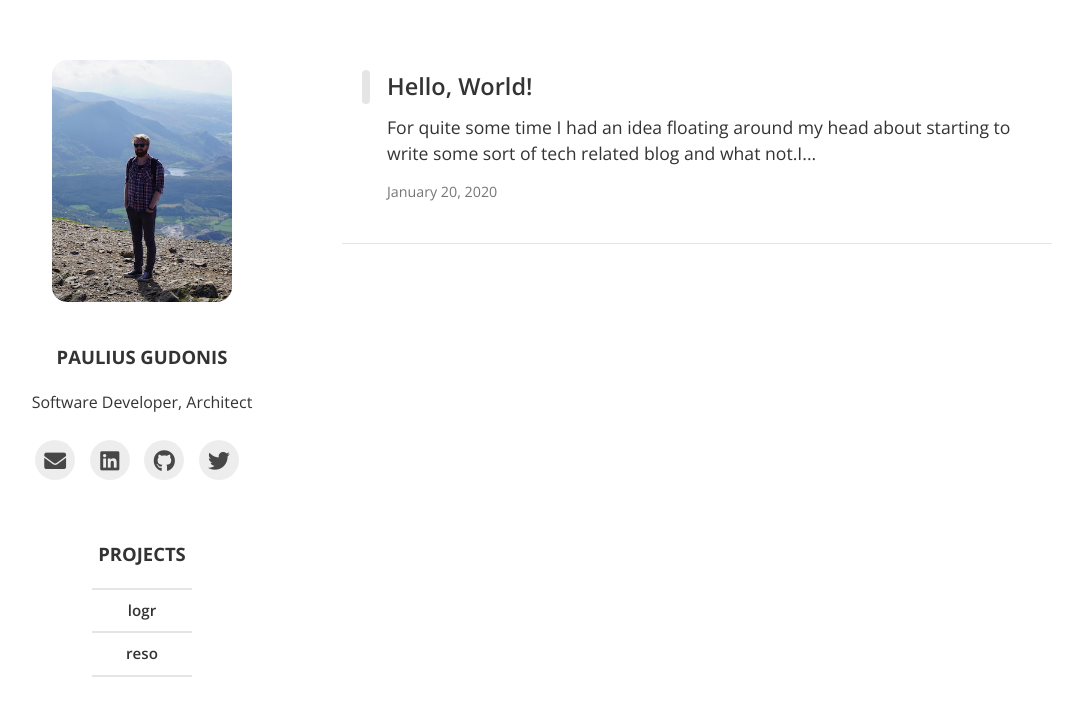
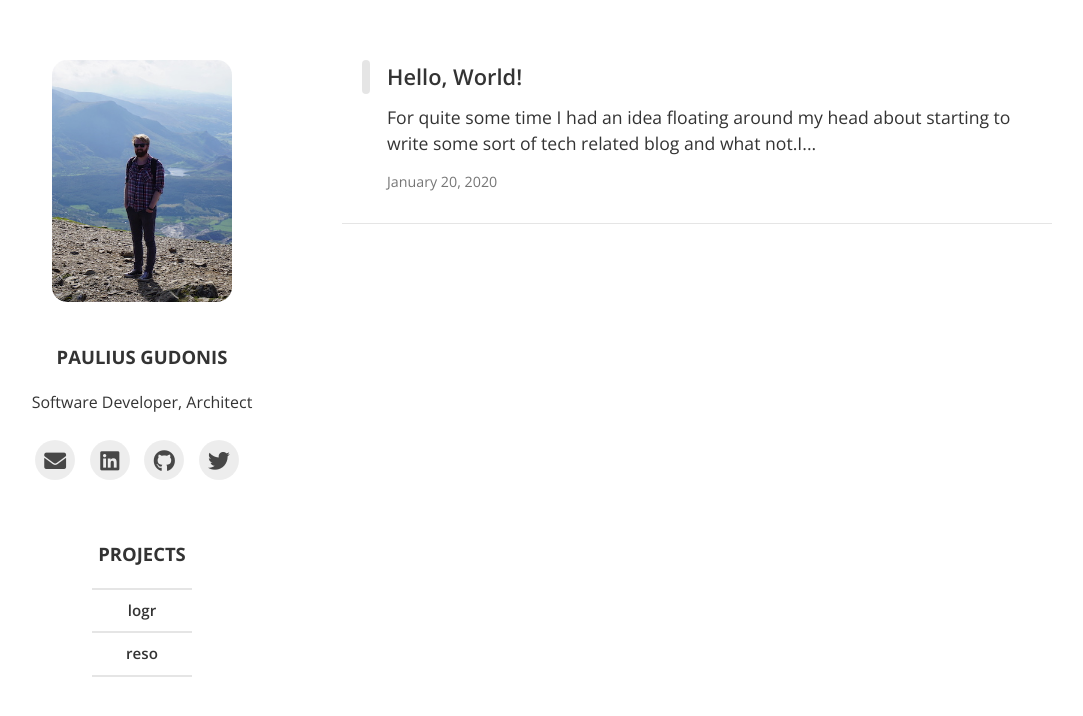
Before and after one commit to nakkht/pgu.dev, a Jekyll site: the page built from index.html, in a window 1280 px wide. Shown: the top 716 px of the page, without its empty margins (128-1211 px from the left). Built offline with Jekyll 4.4.1, drawn with Linux system fonts in a browser that asks for light colours; nearby versions of some CDN libraries; the list of posts is cut into pages by our own code.

Commit message:
Simplified scss for post items

```diff
--- a/_layouts/home.html
+++ b/_layouts/home.html
@@ -19,10 +19,9 @@ layout: default
     <section id="posts" class="col-md-8">
       {% for post in paginator.posts %}
       <div class="post">
-        <a href="{{ post.url | relative_url }}">
           <div class="post-wrap">
             <div class="text-warp">
-              <h3 class="title">{{ post.title }}</h3>
+              <a href="{{ post.url | relative_url }}"> <h4 class="title">{{ post.title }}</h4></a>
               <p class="excerpt">
                 {% if post.excerpt.size > 50 %}
                 {{ post.excerpt | strip_html | strip_newlines | truncatewords: 25, '...' }}
@@ -30,19 +29,11 @@ layout: default
                 {{ post.subtitle }}
                 {% endif %}
               </p>
-              <div>
-                <span class="meta">
-                  {{ post.date | date: "%B %-d, %Y" }}
-                </span>
-              </div>
+              <span class="meta">
+                {{ post.date | date: "%B %-d, %Y" }}
+              </span>
             </div>
-            {% if post.image %}
-            <div class="img-wrap">
-              <img src="{{ post.image }}" alt="">
-            </div>
-            {% endif %}
           </div>
-        </a>
       </div>
       {% endfor %}
       <!-- Pagination -->
--- a/_sass/layouts/_home.scss
+++ b/_sass/layouts/_home.scss
@@ -39,13 +39,19 @@
             border-bottom: 1px solid rgba(0,0,0,0.1);
             padding: 15px 0px;
             .post-wrap{
-                margin : 25px;
+                margin : 15px;
                 margin-left : 45px;
                 .text-warp {
                     display: inline-block;
                     .title {
                         position: relative;
                         line-height: 2rem;
+                        &:hover {
+                            color: $theme-color;
+                            &::before {
+                                background-color: $theme-color;
+                            }
+                        }
                     }
                     .title::before {
                         content: "";
@@ -64,37 +70,6 @@
                         font-size: 0.85rem;
                         margin-right : 10px;
                     }
-                    .tag-wrap{
-                        display : inline-block;
-                        .tag-sm {
-                            display: inline-block;
-                            background-color: rgba(0,0,0,0.07);
-                            margin-right: 3px;
-                            padding: 2px 9px;
-                            border-radius: 15px;
-                            color: $text-gray;
-                            font-size: 0.75rem;
-                        }
-                        .tag-sm:hover {
-                            background-color: $theme-color;
-                            color: #fff;
-                        }
-                    }
-                }
-                .img-wrap {
-                    img {
-                        width:100%;
-                    }
-                }
-            }
-        }
-        .post:hover{
-            .text-warp {
-                .title{
-                    color: $theme-color;
-                }
-                .title::before {
-                    background-color: $theme-color;
                 }
             }
         }
```
